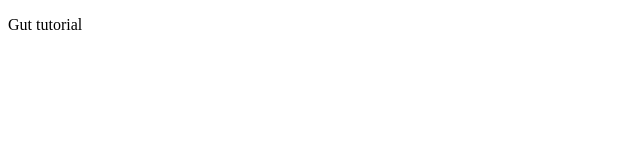
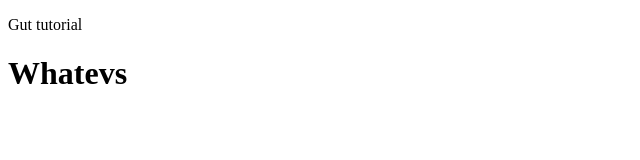
Before and after one commit to iamshivam708/git-one, a plain HTML site: page index.html in a window 1280 px wide. Shown: the whole page, without its empty margins (0-640 px from the left). Drawn offline with Linux system fonts and the light colour scheme.

Commit message:
added h1 tag to body

```diff
--- a/index.html
+++ b/index.html
@@ -5,5 +5,6 @@
 </head>
 <body>
 <p>Gut tutorial</p>
+<h1>Whatevs</h1>
 </body>
 </html>
```
